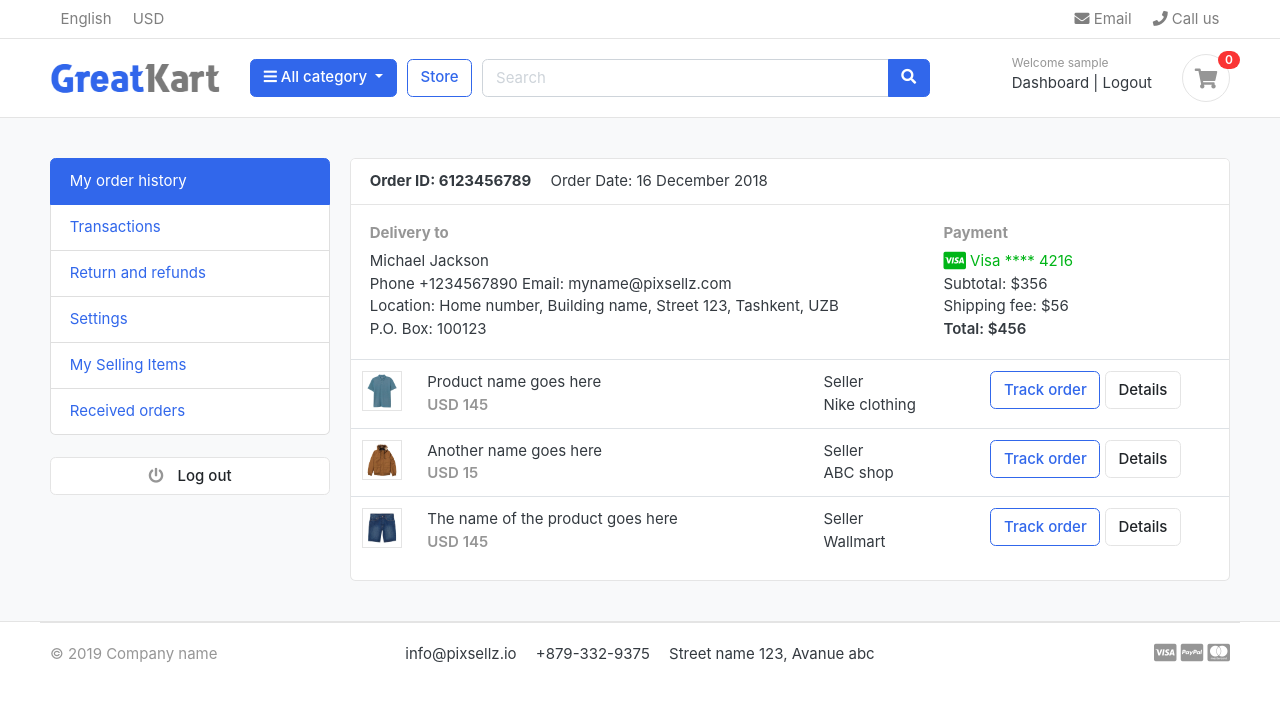
After one commit to nirvaychaudhary/gkart_ecommerce, a Django app: page /accounts/ in a window 1280 px wide. The commit adds this page. Shown: the top 702 px of the page. Run offline with Django 3.2, Linux system fonts and the light colour scheme; the visitor is signed in with stand-in values (Sample User, id 1); data that the repository does not hold is empty; some libraries are stand-ins or nearby versions; some web fonts are replaced.

```diff
--- a/accounts/models.py
+++ b/accounts/models.py
@@ -15,7 +15,7 @@ class MyAccountManager(BaseUserManager):
             username = username,
             first_name = first_name,
             last_name = last_name,
-            is_active=is_active
+            is_active = is_active,
         )
 
         user.set_password(password)
--- /dev/null
+++ b/accounts/templates/accounts/dashboard.html
@@ -0,0 +1,101 @@
+{% extends 'base/base.html' %}
+{% load static from static %}
+{% load crispy_forms_tags %}
+{% block content %}
+
+    <!-- ========================= SECTION CONTENT ========================= -->
+<section class="section-conten padding-y bg">
+    {% include 'base/alert.html' %}
+    <div class="container">
+        <div class="row">
+        <aside class="col-md-3">
+            <!--   SIDEBAR   -->
+            <ul class="list-group">
+                <a class="list-group-item active" href="#"> My order history </a>
+                <a class="list-group-item" href="#"> Transactions </a>
+                <a class="list-group-item" href="#"> Return and refunds </a>
+                <a class="list-group-item" href="#">Settings </a>
+                <a class="list-group-item" href="#"> My Selling Items </a>
+                <a class="list-group-item" href="#"> Received orders </a>
+            </ul>
+            <br>
+            <a class="btn btn-light btn-block" href="{% url 'accounts:logout' %}"> <i class="fa fa-power-off"></i> <span class="text">Log out</span> </a>
+            <!--   SIDEBAR .//END   -->
+        </aside>
+        <main class="col-md-9">
+            <article class="card">
+            <header class="card-header">
+                <strong class="d-inline-block mr-3">Order ID: 6123456789</strong>
+                <span>Order Date: 16 December 2018</span>
+            </header>
+            <div class="card-body">
+                <div class="row">
+                    <div class="col-md-8">
+                        <h6 class="text-muted">Delivery to</h6>
+                        <p>Michael Jackson <br>
+                        Phone +1234567890 Email: myname@pixsellz.com <br>
+                        Location: Home number, Building name, Street 123,  Tashkent, UZB <br>
+                        P.O. Box: 100123
+                         </p>
+                    </div>
+                    <div class="col-md-4">
+                        <h6 class="text-muted">Payment</h6>
+                        <span class="text-success">
+                            <i class="fab fa-lg fa-cc-visa"></i>
+                            Visa  **** 4216
+                        </span>
+                        <p>Subtotal: $356 <br>
+                         Shipping fee:  $56 <br>
+                         <span class="b">Total:  $456 </span>
+                        </p>
+                    </div>
+                </div> <!-- row.// -->
+            </div> <!-- card-body .// -->
+            <div class="table-responsive">
+            <table class="table table-hover">
+                <tr>
+                    <td width="65">
+                        <img src="../images/items/1.jpg" class="img-xs border">
+                    </td>
+                    <td>
+                        <p class="title mb-0">Product name goes here </p>
+                        <var class="price text-muted">USD 145</var>
+                    </td>
+                    <td> Seller <br> Nike clothing </td>
+                    <td width="250"> <a href="#" class="btn btn-outline-primary">Track order</a> <a href="#" class="btn btn-light"> Details </a> </td>
+                </tr>
+                <tr>
+                    <td>
+                        <img src="../images/items/2.jpg" class="img-xs border">
+                    </td>
+                    <td>
+                        <p class="title mb-0">Another name goes here </p>
+                        <var class="price text-muted">USD 15</var>
+                    </td>
+                    <td> Seller <br> ABC shop </td>
+                    <td> <a href="#" class="btn btn-outline-primary">Track order</a> <a href="#" class="btn btn-light"> Details </a> </td>
+                </tr>
+                <tr>
+                    <td>
+                        <img src="../images/items/3.jpg" class="img-xs border">
+                    </td>
+                    <td>
+                        <p class="title mb-0">The name of the product  goes here </p>
+                        <var class="price text-muted">USD 145</var>
+                    </td>
+                    <td> Seller <br> Wallmart </td>
+                    <td> <a href="#" class="btn btn-outline-primary">Track order</a> <a href="#" class="btn btn-light"> Details </a> </td>
+                </tr>
+            </table>
+            </div> <!-- table-responsive .end// -->
+            </article> <!-- order-group.// -->
+        </main>
+    </div> <!-- row.// -->
+    </div>
+
+
+    </section>
+    <!-- ========================= SECTION CONTENT END// ========================= -->
+
+
+{% endblock content %}
--- /dev/null
+++ b/accounts/urls.py
@@ -0,0 +1,13 @@
+from django.urls import path
+from .views import *
+
+app_name='accounts'
+
+urlpatterns = [
+    path('register/', Register, name='register'),
+    path('login/', Login, name='login'),
+    path('logout/', Logout, name='logout'),
+    path('dashboard/', Dashboard, name='dashboard'),
+    path('', Dashboard, name='dashboard'),
+    path('activate/<uidb64>/<token>/', Activate, name='activate'),
+]
--- a/accounts/views.py
+++ b/accounts/views.py
@@ -1,3 +1,92 @@
-from django.shortcuts import render
+from django.http import HttpResponse
+from django.shortcuts import render, redirect
+from django.contrib import messages, auth
+from django.contrib.auth.decorators import login_required
+from .models import Account
+from .forms import RegistrationForm
 
-# Create your views here.
+# '''email verification import'''
+from django.contrib.sites.shortcuts import get_current_site
+from django.template.loader import render_to_string
+from django.utils.http import urlsafe_base64_encode, urlsafe_base64_decode
+from django.contrib.auth.tokens import default_token_generator
+from django.core.mail import EmailMessage
+from django.utils.encoding import force_bytes
+
+def Register(request):
+    if request.method == 'POST':
+        form = RegistrationForm(request.POST)
+        if form.is_valid():
+            first_name = form.cleaned_data['first_name']
+            last_name = form.cleaned_data['last_name']
+            email = form.cleaned_data['email']
+            phone_number = form.cleaned_data['phone_number']
+            password = form.cleaned_data['password']
+            username = email.split("@")[0].lower()
+            # print("Username is ::: ", username)
+            user = Account.objects.create_user(
+                first_name=first_name, last_name=last_name, email=email, username=username, password=password)
+            user.phone_number = phone_number
+            user.save()
+            # '''user activation'''
+            current_site = get_current_site(request)
+            mail_subject = "Please Activate Your Account"
+            message = render_to_string("accounts/account_verification_email.html", {
+                'user': user,
+                'domain': current_site,
+                'uid': urlsafe_base64_encode(force_bytes(user.pk)),
+                'token': default_token_generator.make_token(user)
+            })
+            to_email = email
+            send_email = EmailMessage(mail_subject, message, to=[to_email])
+            send_email.send()
+            # messages.success(request, "Account has registered sucessfully")
+            return redirect('/accounts/login/?command=verification&email='+email)
+    else:
+        form = RegistrationForm()
+    context = {
+        'title': 'Registration Form',
+        'form': form,
+    }
+    return render(request, 'accounts/register.html', context=context)
+
+def Login(request):
+    if request.method == 'POST':
+        email = request.POST['email']
+        password = request.POST['password']
+        user = auth.authenticate(email=email, password=password)
+
+        if user is not None:
+            auth.login(request, user)
+            messages.success(request, "Login Sucessful.")
+            return redirect('accounts:dashboard')
+        else:
+            messages.success(request, "Email or Password Incorrect!")
+            return redirect('accounts:login')
+
+    return render(request, 'accounts/login.html')
+
+@login_required(login_url='accounts:login')
+def Logout(request):
+    auth.logout(request)
+    messages.success(request, 'Logout Sucessful.')
+    return redirect('accounts:login')
+
+def Activate(request, uidb64, token):
+    try:
+        uid = urlsafe_base64_decode(uidb64).decode()
+        user = Account._default_manager.get(pk=uid)
+    except(TypeError, ValueError, OverflowError, Account.DoesNotExist):
+        user = None
+    if user is not None and default_token_generator.check_token(user, token):
+        user.is_active = True
+        user.save()
+        messages.success(request, 'Account Activated successfully!')
+        return redirect('accounts:login')
+    else:
+        messages.error(request, 'Invalid Account Activation Link!')
+        return redirect('accounts:register')
+
+@login_required(login_url='accounts:login')
+def Dashboard(request):
+    return render(request, 'accounts/dashboard.html')
--- a/gkart/urls.py
+++ b/gkart/urls.py
@@ -23,7 +23,8 @@ urlpatterns = [
     path('admin/', admin.site.urls),
     path('',Homepage, name='home'),
     path('store/', include('store.urls'), name = 'store'),
-    path('cart/', include('cart.urls'), name='cart')
+    path('cart/', include('cart.urls'), name='cart'),
+    path('accounts/', include('accounts.urls'), name='accounts'),
 ]
 if settings.DEBUG:
     urlpatterns += static(settings.MEDIA_URL,
--- a/static/js/script.js
+++ b/static/js/script.js
@@ -57,3 +57,7 @@ $(document).ready(function() {
 
 });
 // jquery end
+
+setTimeout(function(){
+    $('#message').fadeOut('slow')
+}, 2500)
--- /dev/null
+++ b/templates/base/alert.html
@@ -0,0 +1,15 @@
+{% if messages %}
+
+    {% for message in messages %}
+    <div id="message" class="container">
+        <div{% if message.tags %} class="alert alert-{{ message.tags }}"{% endif %} role="alert">
+            <button type="button" class="close" data-dismiss="alert">
+                <span aria-hidden="true">&times;</span>
+            </button>
+            {% if message.level == DEFAULT_MESSAGE_LEVELS.ERROR %}Error: {% endif %}
+            {{ message }}
+        </div>
+    </div>
+    {% endfor %}
+
+{% endif %}
--- a/templates/base/navbar.html
+++ b/templates/base/navbar.html
@@ -60,11 +60,19 @@
         <div class="col-lg-3 col-sm-6 col-8 order-2 order-lg-3">
                     <div class="d-flex justify-content-end mb-3 mb-lg-0">
                         <div class="widget-header">
-                            <small class="title text-muted">Welcome guest!</small>
-                            <div>
-                                <a href="./signin.html">Sign in</a> <span class="dark-transp"> | </span>
-                                <a href="./register.html"> Register</a>
-                            </div>
+                            {% if user.id is None %}
+                                <small class="title text-muted">Welcome guest!</small>
+                                <div>
+                                    <a href="{% url 'accounts:login' %}">Sign in</a> <span class="dark-transp"> | </span>
+                                    <a href="{% url 'accounts:register' %}"> Register</a>
+                                </div>
+                            {% else %}
+                                <small class="title text-muted">Welcome {{user.username}}</small>
+                                <div>
+                                    <a href="{% url 'accounts:dashboard' %}">Dashboard</a> <span class="dark-transp"> | </span>
+                                    <a href="{% url 'accounts:logout' %}"> Logout</a>
+                                </div>
+                            {% endif %}
                         </div>
                         <a href="{% url 'cart:cart' %}" class="widget-header pl-3 ml-3">
                             <div class="icon icon-sm rounded-circle border"><i class="fa fa-shopping-cart"></i></div>
--- a/templates/home.html
+++ b/templates/home.html
@@ -4,6 +4,7 @@
 {% block content %}
     <!-- ========================= SECTION MAIN ========================= -->
 <section class="section-intro padding-y-sm">
+    {% include 'base/alert.html' %}
     <div class="container">
 
     <div class="intro-banner-wrap">
```
Also changed, not shown: accounts/forms.py (added, +43 -0 lines), accounts/templates/accounts/account_verification_email.html (added, +8 -0 lines), accounts/templates/accounts/login.html (added, +50 -0 lines), accounts/templates/accounts/register.html (added, +61 -0 lines), gkart/settings.py (+8 -1 lines), 1 other file.
